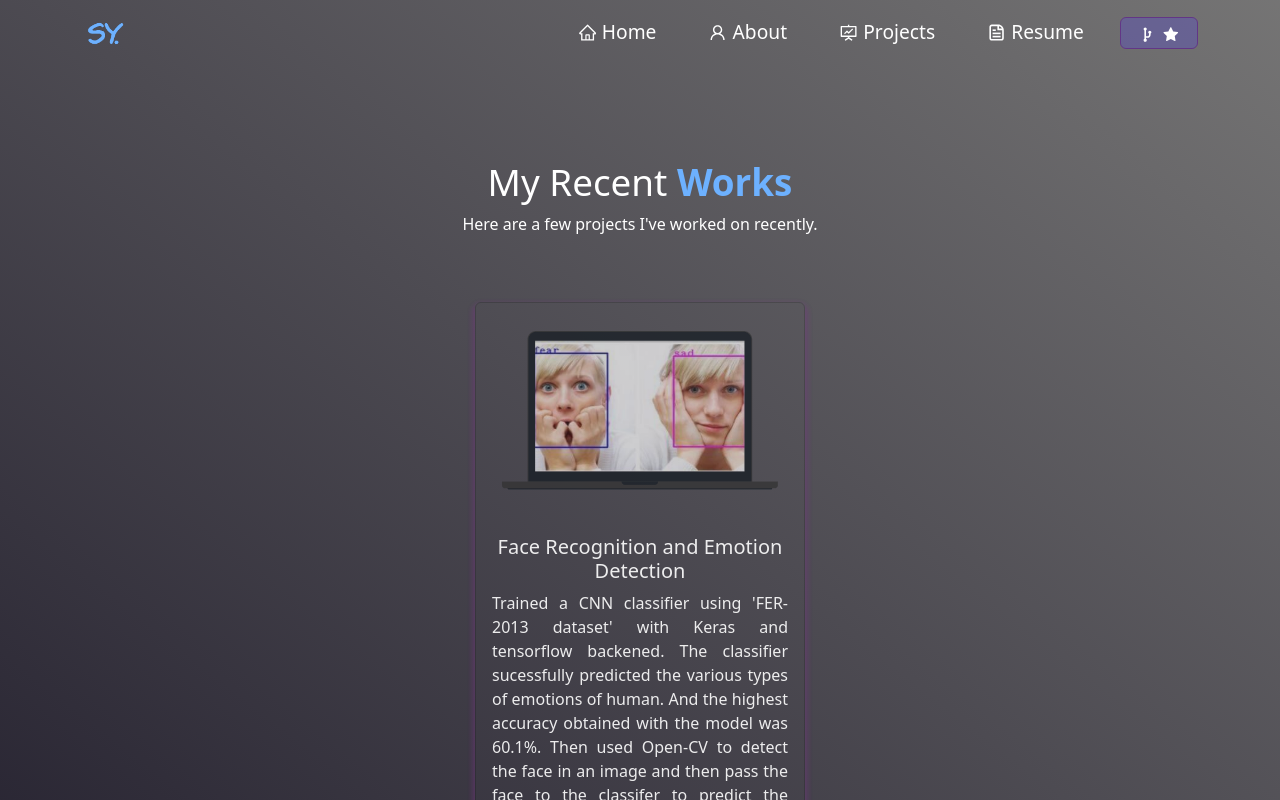
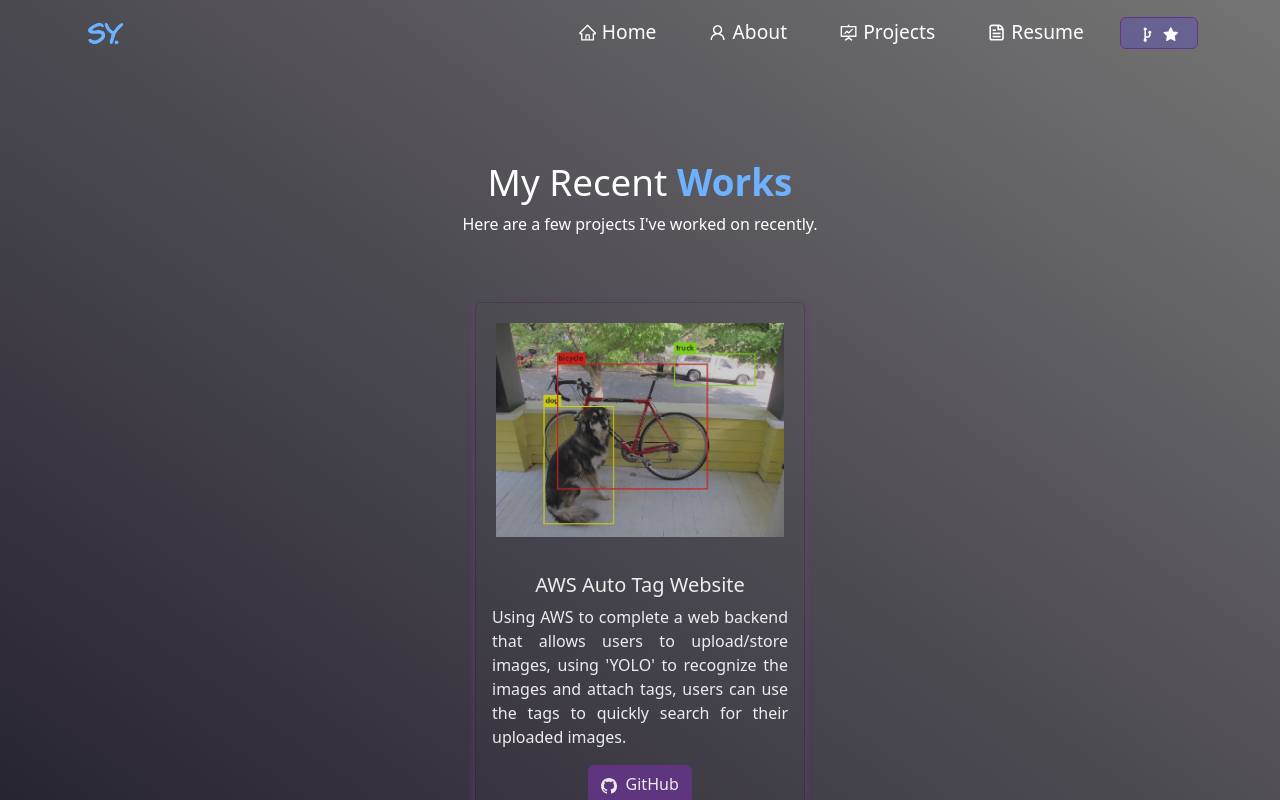
Before and after one commit to ShuhaiYu/Portfolio, a React (Create React App) app: page /project in a window 1280 px wide. Shown: the top 800 px of the page. Built offline with nearby package versions, Linux system fonts and the light colour scheme.

Commit message:
add AWS project

```diff
--- a/src/components/Projects/Projects.js
+++ b/src/components/Projects/Projects.js
@@ -3,7 +3,7 @@ import { Container, Row, Col } from "react-bootstrap";
 import ProjectCard from "./ProjectCards";
 import Particle from "../Particle";
 import leaf from "../../Assets/Projects/leaf.png";
-import emotion from "../../Assets/Projects/emotion.png";
+import objectDetection from "../../Assets/Projects/objectDetection.png";
 import editor from "../../Assets/Projects/codeEditor.png";
 import chatify from "../../Assets/Projects/chatify.png";
 import suicide from "../../Assets/Projects/suicide.png";
@@ -78,13 +78,12 @@ function Projects() {
 
           <Col md={4} className="project-card">
             <ProjectCard
-              imgPath={emotion}
+              imgPath={objectDetection}
               isBlog={false}
-              title="Face Recognition and Emotion Detection"
-              description="Trained a CNN classifier using 'FER-2013 dataset' with Keras and tensorflow backened. The classifier sucessfully predicted the various types of emotions of human. And the highest accuracy obtained with the model was 60.1%.
-              Then used Open-CV to detect the face in an image and then pass the face to the classifer to predict the emotion of a person."
-              ghLink="https://github.com/soumyajit4419/Face_And_Emotion_Detection"
-              // demoLink="https://blogs.soumya-jit.tech/"      <--------Please include a demo link here
+              title="AWS Auto Tag Website"
+              description="Using AWS to complete a web backend that allows users to upload/store images, using 'YOLO' to recognize the images and attach tags, users can use the tags to quickly search for their uploaded images."
+              ghLink="https://github.com/ShuhaiYu/AWSPhotoAutoTag"
+
             />
           </Col>
         </Row>
```
Also changed, not shown: src/Assets/Projects/emotion.png (deleted), src/Assets/Projects/objectDetection.png (added).
